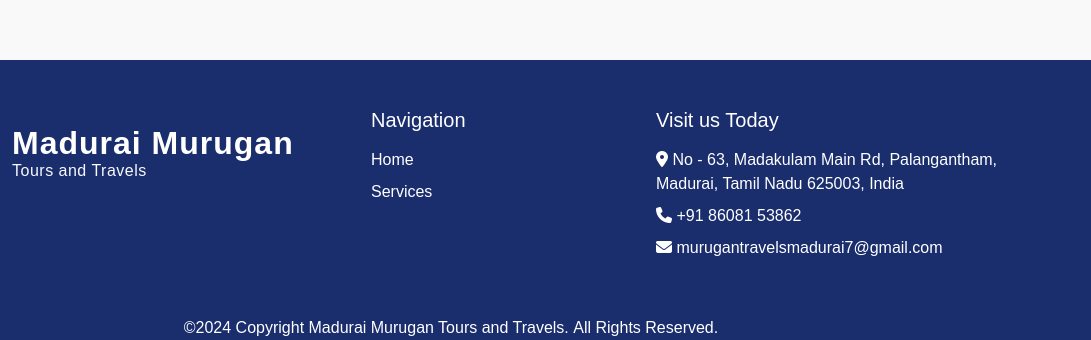
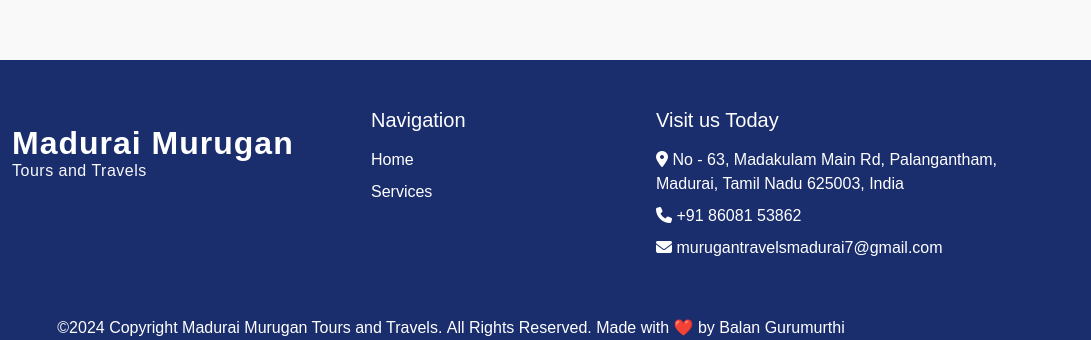
Before and after one commit to balangurumurthi/travel-agency, a plain HTML site: page index.html in a window 1280 px wide. Shown: the part 4167-4507 px from the top of the page, 189-1280 px from the left. Drawn offline with nearby package versions, Linux system fonts and the light colour scheme; grey boxes are pictures that could not be loaded.

Commit message:
fix: sign add

```diff
--- a/index.html
+++ b/index.html
@@ -805,7 +805,7 @@
       <!--  copy right -->
       <p class="mb-lg-0">
         ©2024 Copyright Madurai Murugan Tours and Travels.&nbsp;All Rights
-        Reserved.
+        Reserved.&nbsp;Made with ❤️ by <a href="https://github.com/balangurumurthi" target="_blank">Balan Gurumurthi</a>
       </p>
     </footer>
 
```
